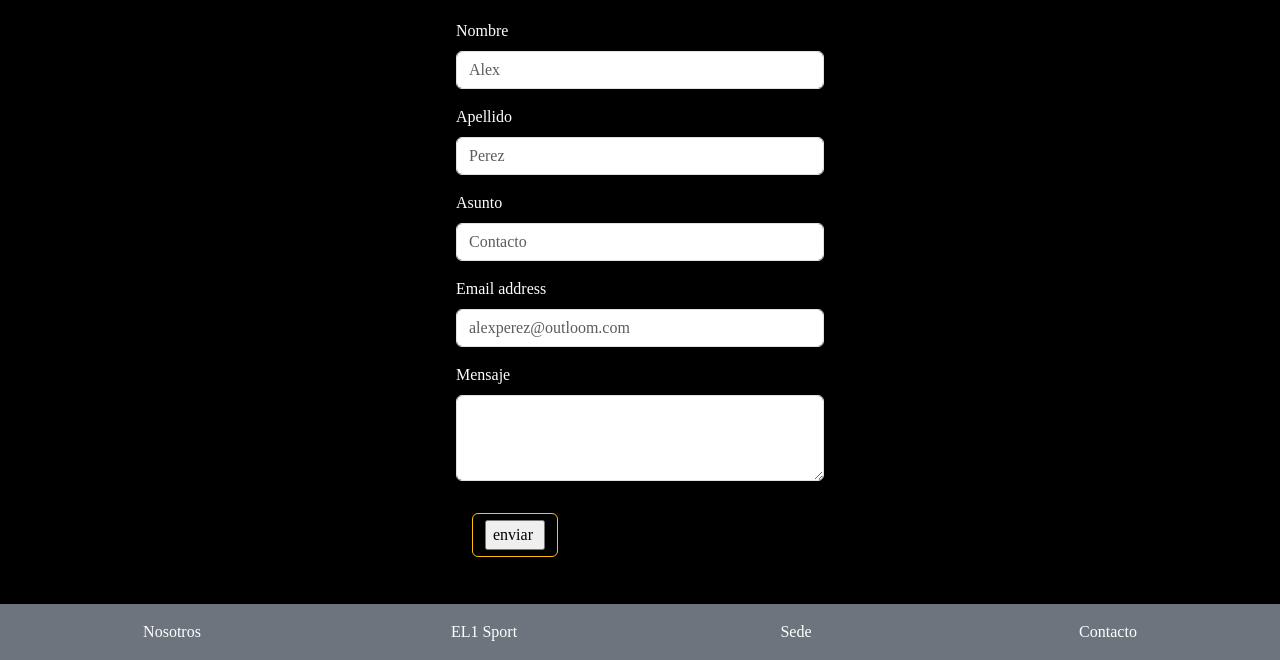
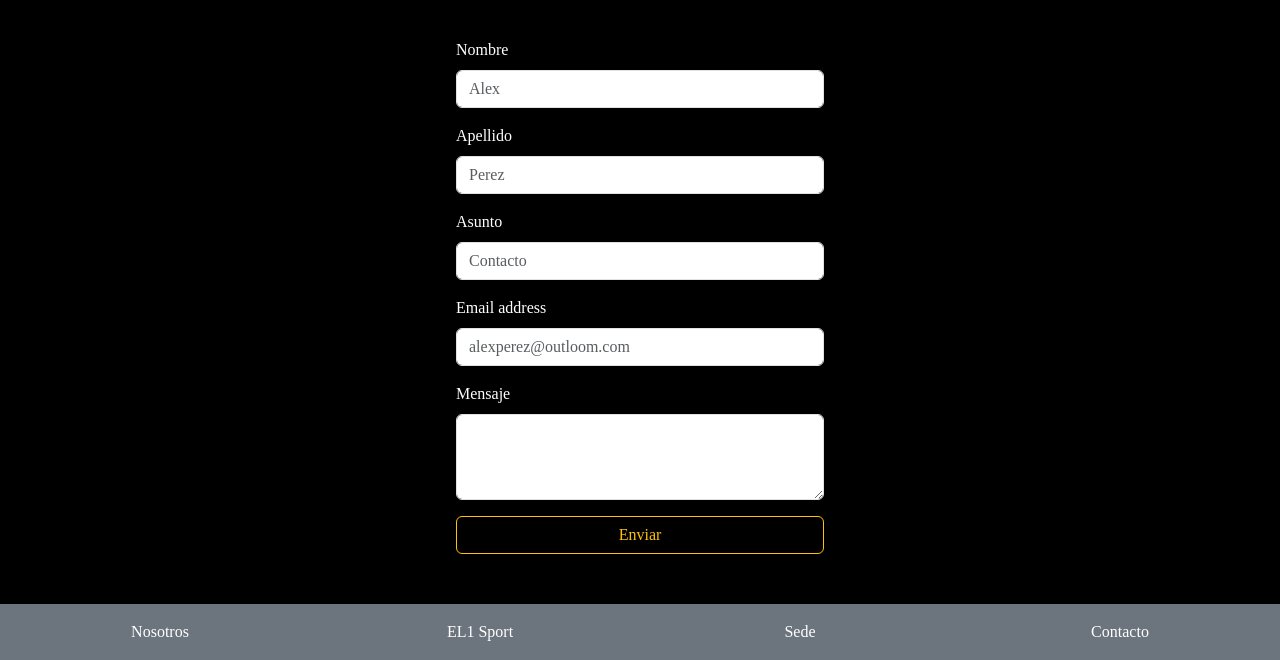
Before and after one commit to MatiGabaglio/Preentrega2_Gabaglio, a website: page pages/contacto.html in a window 1280 px wide. Shown: the part 172-832 px from the top of the page. Drawn offline with nearby package versions, Linux system fonts and the light colour scheme; a web font is replaced by a local one.

Commit message:
Correccion de bugs menores

```diff
--- a/pages/contacto.html
+++ b/pages/contacto.html
@@ -54,6 +54,7 @@
           <li class="nav-item">
             <a class="nav-link" href="../pages/contacto.html">Contacto</a>
           </li>
+        </ul>
       </div>
     </div>
   </nav>
@@ -94,9 +95,8 @@
             <textarea class="form-control" id="textarea" rows="3"></textarea>
           </div>
 
-          <div class="btn btn-outline-warning m-3">
-            <input type="submit" value="enviar ">
-          </div>
+          <button type="submit" class="btn btn-outline-warning container-fluid">Enviar</button>
+
         </form>
       </div>
 
@@ -110,22 +110,23 @@
   #########################################
 -->
 
-  <div class="container-fluid">
-    <div class="row p-3 bg-secondary text-center">
+<div class="container-fluid m-0 p-0">
+  <div class="row pt-3 pb-3 bg-secondary text-center m-0">
     <div class="col-xs-12 col-md-6 col-lg-3">
-        <a class="nav-link" href="../pages/nosotros.html">Nosotros</a>
+      <a class="nav-link" href="pages\nosotros.html">Nosotros</a>
     </div>
     <div class="col-xs-12 col-md-6 col-lg-3">
-        <a class="nav-link" href="../pages/el1sport.html">EL1 Sport</a>
+      <a class="nav-link" href="pages\el1sport.html">EL1 Sport</a>
     </div>
     <div class="col-xs-12 col-md-6 col-lg-3">
-        <a class="nav-link" href="../pages/sede.html">Sede</a>
+      <a class="nav-link" href="pages\sede.html">Sede</a>
     </div>
     <div class="col-xs-12 col-md-6 col-lg-3">
-        <a class="nav-link" href="../pages/contacto.html">Contacto</a>
+      <a class="nav-link" href="pages\contacto.html">Contacto</a>
     </div>
   </div>
 </div>
 
+<script src="https://cdn.jsdelivr.net/npm/bootstrap@5.3.0-alpha1/dist/js/bootstrap.bundle.min.js" integrity="sha384-w76AqPfDkMBDXo30jS1Sgez6pr3x5MlQ1ZAGC+nuZB+EYdgRZgiwxhTBTkF7CXvN" crossorigin="anonymous"></script>
 </body>
 </html>
```
Also changed, not shown: index.html (+2 -1 lines), pages/el1sport.html (+9 -6 lines), pages/nosotros.html (+7 -6 lines), pages/sede.html (+7 -7 lines). Lines whose indentation alone changed are shown as unchanged.
